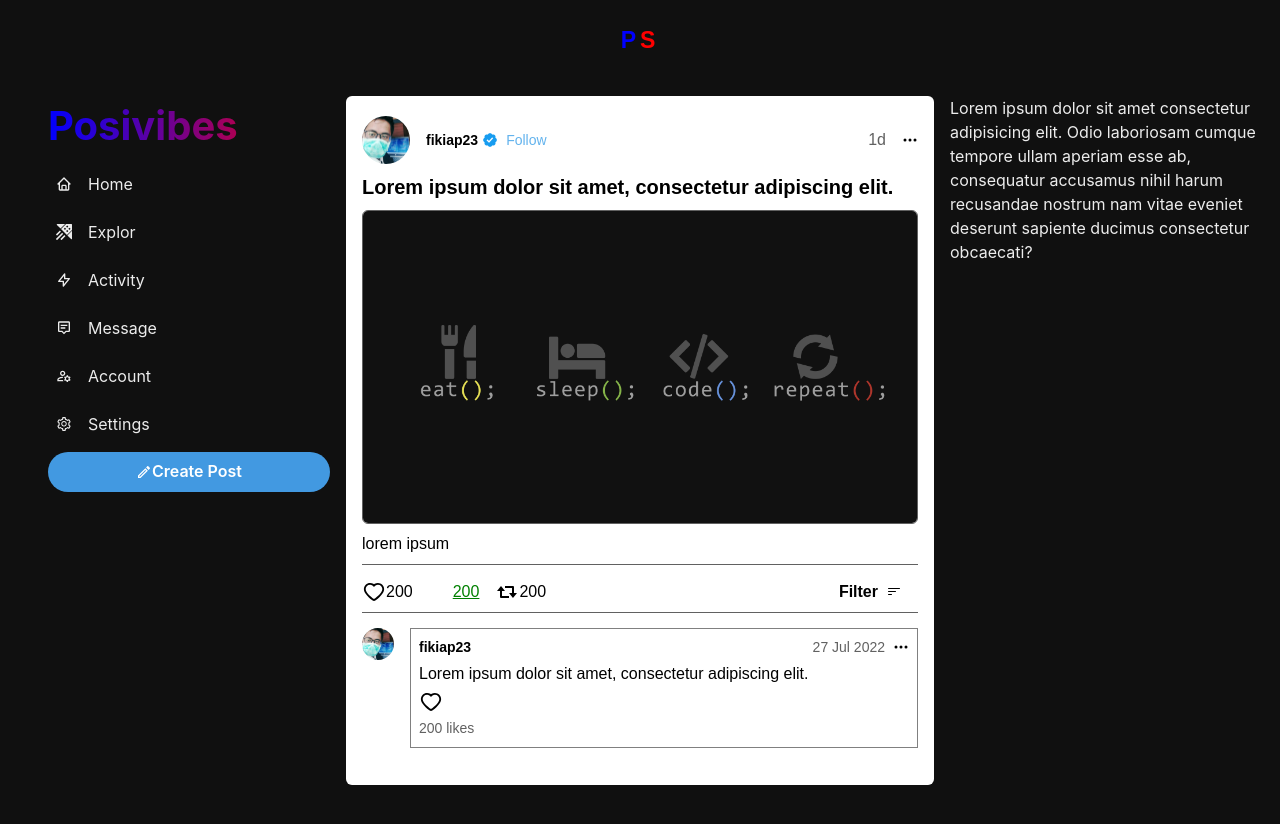
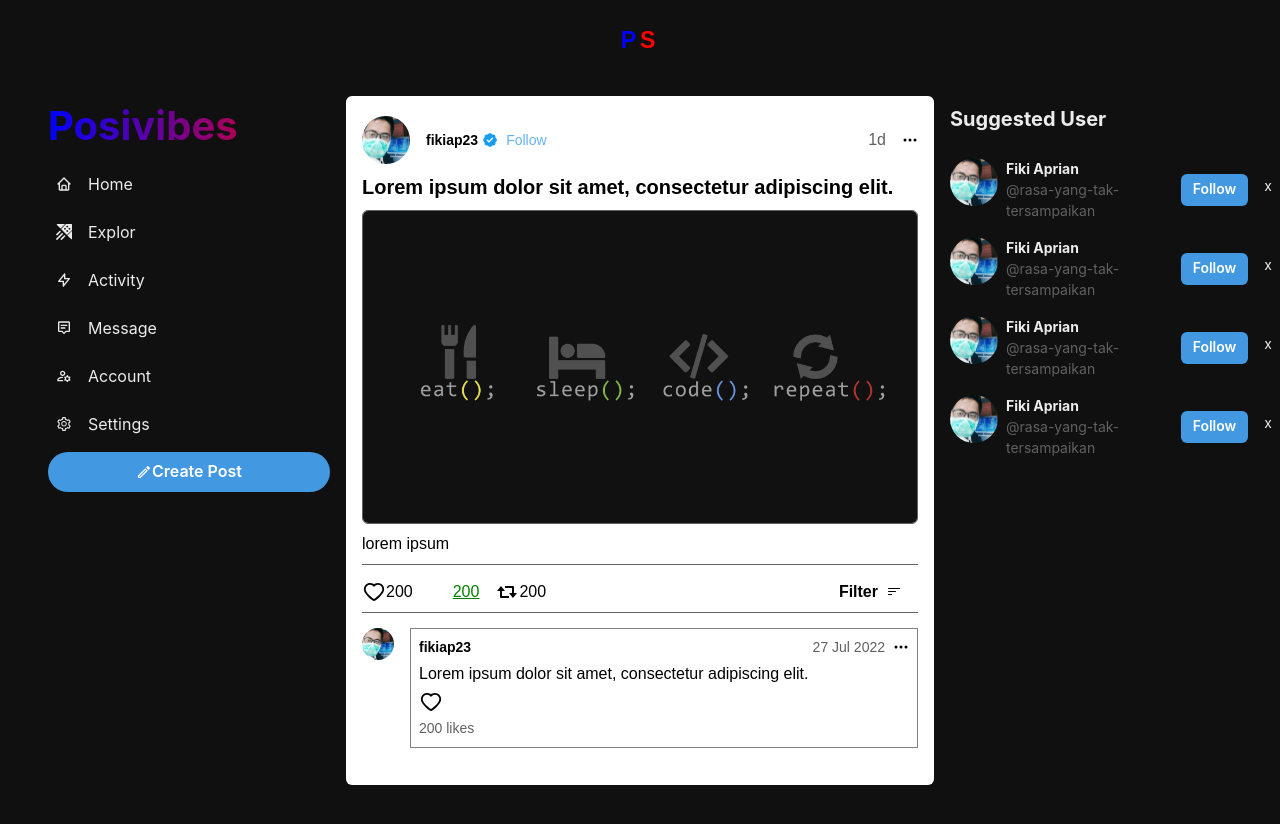
Before and after one commit to fikiap23/Posivibes-v2, a React (Vite) app in the folder frontend/: page /1/post/1 in a window 1280 px wide. Shown: the top 824 px of the page. Built offline with nearby package versions, Linux system fonts and the light colour scheme; some icons are missing.

Commit message:
[CREATE] suggested user component

```diff
--- a/frontend/src/components/Rightbar/Rightbar.jsx
+++ b/frontend/src/components/Rightbar/Rightbar.jsx
@@ -1,19 +1,22 @@
-import { Box } from '@chakra-ui/react'
+import { Flex, Text } from '@chakra-ui/react'
+import SuggestedUser from './SuggestedUser'
 
 const Rightbar = () => {
   return (
-    <Box
+    <Flex
       w={'30%'}
+      gap={4}
       direction={'column'}
       className="sticky top-0 h-[100vh] hidden lg:block"
     >
-      <div>
-        Lorem ipsum dolor sit amet consectetur adipisicing elit. Odio laboriosam
-        cumque tempore ullam aperiam esse ab, consequatur accusamus nihil harum
-        recusandae nostrum nam vitae eveniet deserunt sapiente ducimus
-        consectetur obcaecati?
-      </div>
-    </Box>
+      <Text fontSize={20} fontWeight={'bold'} my={2}>
+        Suggested User
+      </Text>
+      <SuggestedUser />
+      <SuggestedUser />
+      <SuggestedUser />
+      <SuggestedUser />
+    </Flex>
   )
 }
 
--- /dev/null
+++ b/frontend/src/components/Rightbar/SuggestedUser.jsx
@@ -0,0 +1,44 @@
+import { Avatar, Box, Button, Flex, Link, Text } from '@chakra-ui/react'
+
+const SuggestedUser = () => {
+  return (
+    <Flex gap={2} justifyContent={'space-between'} alignItems={'center'}>
+      <Flex gap={2} as={Link} to={``}>
+        <Avatar src={'/fiki1.jpg'} />
+        <Box>
+          <Text fontSize={'sm'} fontWeight={'bold'}>
+            {'Fiki Aprian'}
+          </Text>
+          <Text color={'gray.light'} fontSize={'sm'}>
+            {'@rasa-yang-tak-tersampaikan'}
+          </Text>
+        </Box>
+      </Flex>
+
+      <Flex gap={4} alignItems={'center'} className="align-items-center">
+        <Button
+          size={'sm'}
+          color={'white'}
+          bg={'blue.400'}
+          _hover={{
+            color: 'white',
+            opacity: '.8',
+          }}
+        >
+          {'Follow'}
+        </Button>
+        <Text
+          fontSize={'sm'}
+          mr={2}
+          cursor={'pointer'}
+          _hover={{ textDecoration: 'underline', color: 'blue.400' }}
+          mb={2}
+        >
+          {'x'}
+        </Text>
+      </Flex>
+    </Flex>
+  )
+}
+
+export default SuggestedUser
```
